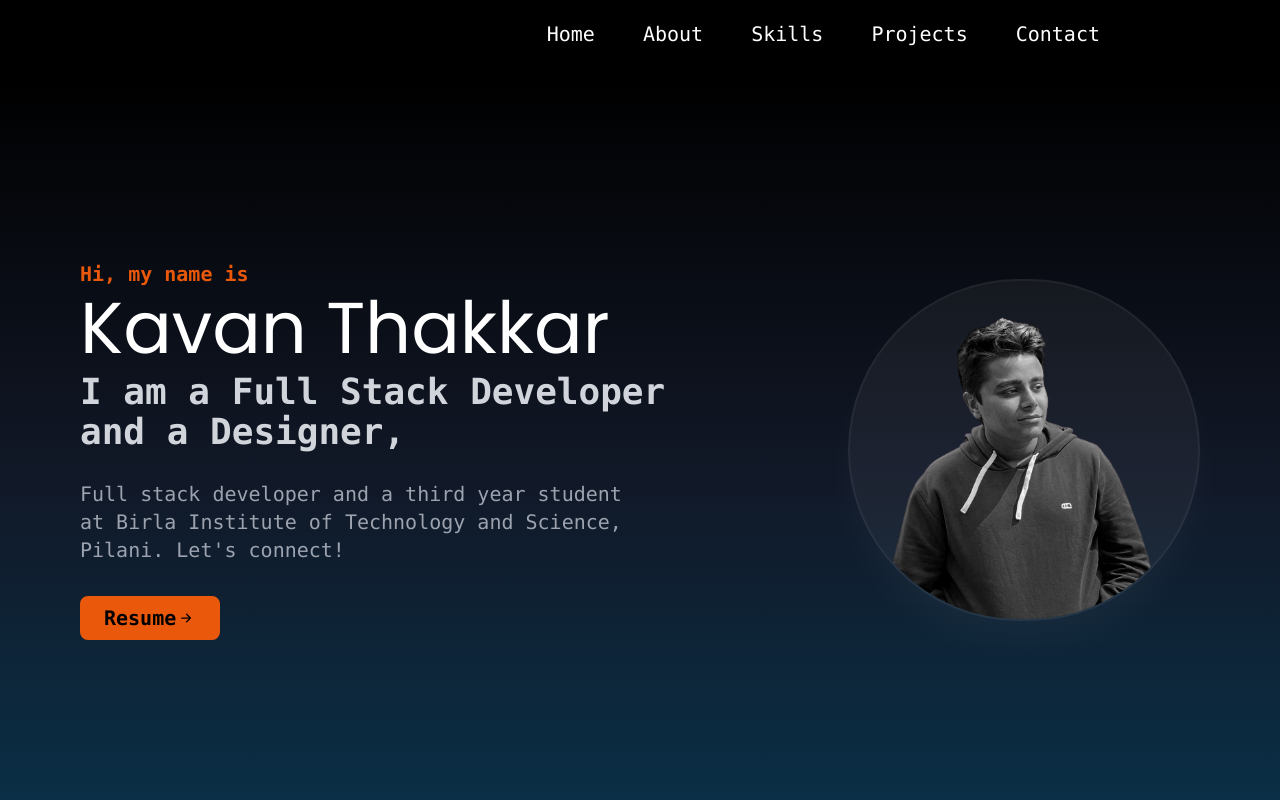
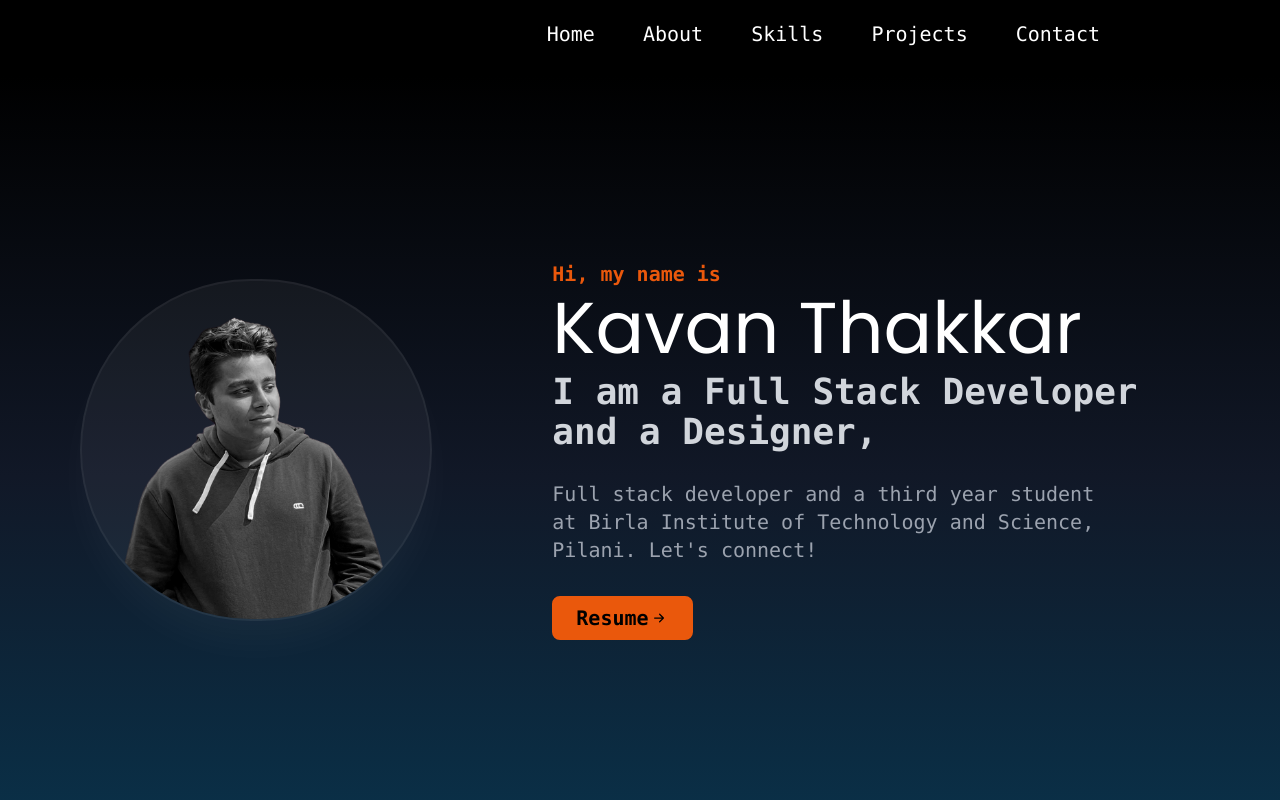
Before and after one commit to Ka1Thakkar/portfolio-2, a Next.js app: page / in a window 1280 px wide. Shown: the top 800 px of the page. Built offline with nearby package versions, Linux system fonts and the light colour scheme.

Commit message:
Update home.tsx

```diff
--- a/components/home.tsx
+++ b/components/home.tsx
@@ -46,7 +46,7 @@ const variant = {
 export default function Home() {
     return (
         <div className={advent.className}>
-            <div className='lg:flex md:gap-10 items-center justify-center sm:pt-24 xl:pt-36'>
+            <div className='lg:flex lg:flex-row-reverse md:gap-10 items-center justify-center sm:pt-24 xl:pt-36'>
         <motion.section
             initial={{opacity:0, y:-40}}
             animate={{opacity:1, y:0}}
```
